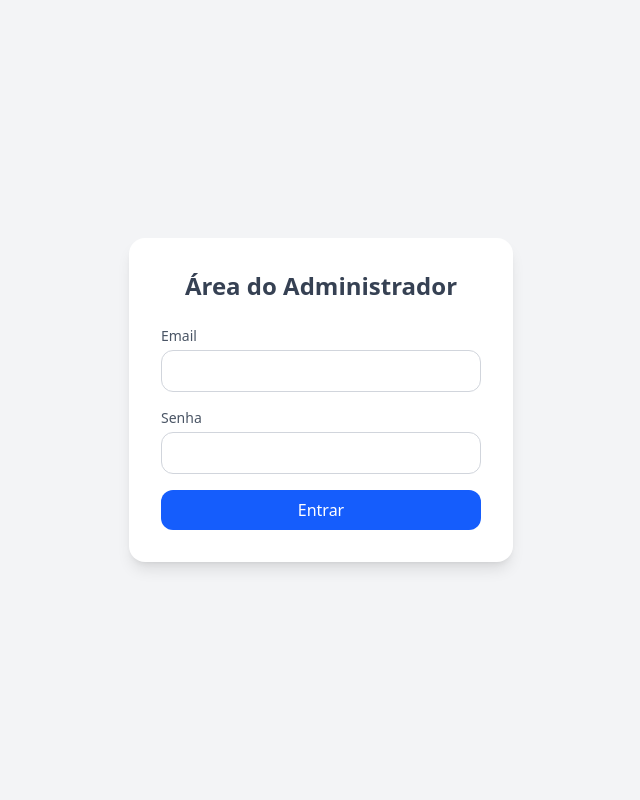
After one commit to Lucas-art-pc/TechStore, a PHP site: page /Views/AdminViewers/Login/login-admin.php in a window 1280 px wide. The commit adds this page. Shown: the whole page, without its empty margins (319-959 px from the left). Run offline with PHP 8.4, Linux system fonts and the light colour scheme; a stand-in replaces the project's code that opens the database connection.

Commit message:
Login Admin

```diff
--- a/Config/Routes.php
+++ b/Config/Routes.php
@@ -1,5 +1,6 @@
 <?php
 
+use Src\System\Controller\AdminController\AuthController\ControllerLogin;
 use Src\System\Controller\AdminController\ProductController\ControllerDeleteProd;
 use Src\System\Controller\AdminController\ProductController\ControllerErroCad;
 use Src\System\Controller\SiteController\ProductsController\ControllerListProducts;
@@ -14,11 +15,14 @@ return [
     'GET|/' => ControllerListProducts::class,
     'GET|/product' => ControllerProductPage::class,
     'GET|/list-product-admin'=> ControllerListProductsAdmin::class,
+    'POST|/list-product-admin'=> ControllerListProductsAdmin::class,
     'GET|/cadaster-product' => ControllerNewProduct::class,
     'POST|/add-product' => ControllerProcessNewProd::class,
     'GET|/delete-product' => ControllerDeleteProd::class,
     'GET|/erro-add' => ControllerErroCad::class,
     'POST|/gera-pdf' => ControllerPDF::class,
     'GET|/edit-product' => ControllerEditProd::class,
-    'POST|/edit-product' => ControllerEditProd::class
+    'POST|/edit-product' => ControllerEditProd::class,
+    'GET|/login-admin' => ControllerLogin::class,
+    'POST|/login-admin' => ControllerLogin::class
 ];
--- /dev/null
+++ b/Views/AdminViewers/Login/login-admin.php
@@ -0,0 +1,43 @@
+<?php session_start(); ?>
+<!DOCTYPE html>
+<html lang="pt-br">
+<head>
+  <meta charset="UTF-8">
+  <title>Login Admin</title>
+    <link href="/styles/output.css" rel="stylesheet">
+</head>
+<body class="bg-gray-100 flex items-center justify-center min-h-screen">
+
+  <div class="w-full max-w-sm bg-white p-8 rounded-2xl shadow-lg">
+    <h2 class="text-2xl font-bold text-gray-700 mb-6 text-center">Área do Administrador</h2>
+
+    <?php if (!empty($_SESSION['erro'])): ?>
+      <div class="bg-red-100 text-red-600 p-3 rounded mb-4 text-sm">
+        <?= $_SESSION['erro']; unset($_SESSION['erro']); ?>
+      </div>
+    <?php endif; ?>
+
+    <form action="/login-admin" method="POST" class="space-y-4">
+      <div>
+        <label for="email_admin" class="block text-sm font-medium text-gray-600">Email</label>
+        <input type="email" name="email_admin" id="email_admin" required
+          class="w-full px-4 py-2 mt-1 border border-gray-300 rounded-xl focus:outline-none focus:ring-2 focus:ring-blue-500">
+      </div>
+
+      <div>
+        <label for="senha_admin" class="block text-sm font-medium text-gray-600">Senha</label>
+        <input type="password" name="senha_admin" id="senha_admin" required
+          class="w-full px-4 py-2 mt-1 border border-gray-300 rounded-xl focus:outline-none focus:ring-2 focus:ring-blue-500">
+      </div>
+
+      <button type="submit"
+        class="w-full bg-blue-600 text-white py-2 rounded-xl hover:bg-blue-700 transition"
+        name="autenticar"
+        id="autenticar">
+        Entrar
+      </button>
+    </form>
+  </div>
+
+</body>
+</html>
--- a/public/styles/output.css
+++ b/public/styles/output.css
@@ -7,13 +7,13 @@
       "Segoe UI Emoji", "Segoe UI Symbol", "Noto Color Emoji";
     --font-mono: ui-monospace, SFMono-Regular, Menlo, Monaco, Consolas, "Liberation Mono",
       "Courier New", monospace;
+    --color-red-100: oklch(93.6% 0.032 17.717);
     --color-red-500: oklch(63.7% 0.237 25.331);
     --color-red-600: oklch(57.7% 0.245 27.325);
     --color-blue-400: oklch(70.7% 0.165 254.624);
     --color-blue-500: oklch(62.3% 0.214 259.815);
     --color-blue-600: oklch(54.6% 0.245 262.881);
     --color-blue-700: oklch(48.8% 0.243 264.376);
-    --color-blue-800: oklch(42.4% 0.199 265.638);
     --color-blue-950: oklch(28.2% 0.091 267.935);
     --color-gray-50: oklch(98.5% 0.002 247.839);
     --color-gray-100: oklch(96.7% 0.003 264.542);
@@ -26,6 +26,7 @@
     --color-gray-900: oklch(21% 0.034 264.665);
     --color-white: #fff;
     --spacing: 0.25rem;
+    --container-sm: 24rem;
     --container-md: 28rem;
     --container-xl: 36rem;
     --container-3xl: 48rem;
@@ -247,9 +248,6 @@
   .mx-auto {
     margin-inline: auto;
   }
-  .my-12 {
-    margin-block: calc(var(--spacing) * 12);
-  }
   .my-20 {
     margin-block: calc(var(--spacing) * 20);
   }
@@ -349,9 +347,6 @@
   .table-row-group {
     display: table-row-group;
   }
-  .h-1 {
-    height: calc(var(--spacing) * 1);
-  }
   .h-1\/2 {
     height: calc(1/2 * 100%);
   }
@@ -385,6 +380,9 @@
   .max-w-md {
     max-width: var(--container-md);
   }
+  .max-w-sm {
+    max-width: var(--container-sm);
+  }
   .max-w-xl {
     max-width: var(--container-xl);
   }
@@ -393,9 +391,6 @@
   }
   .flex-1 {
     flex: 1;
-  }
-  .flex-shrink {
-    flex-shrink: 1;
   }
   .shrink {
     flex-shrink: 1;
@@ -421,9 +416,6 @@
   .items-center {
     align-items: center;
   }
-  .items-center-safe {
-    align-items: safe center;
-  }
   .items-start {
     align-items: flex-start;
   }
@@ -444,6 +436,13 @@
       --tw-space-y-reverse: 0;
       margin-block-start: calc(calc(var(--spacing) * 2) * var(--tw-space-y-reverse));
       margin-block-end: calc(calc(var(--spacing) * 2) * calc(1 - var(--tw-space-y-reverse)));
+    }
+  }
+  .space-y-4 {
+    :where(& > :not(:last-child)) {
+      --tw-space-y-reverse: 0;
+      margin-block-start: calc(calc(var(--spacing) * 4) * var(--tw-space-y-reverse));
+      margin-block-end: calc(calc(var(--spacing) * 4) * calc(1 - var(--tw-space-y-reverse)));
     }
   }
   .space-y-6 {
@@ -527,6 +526,9 @@
   .bg-gray-900 {
     background-color: var(--color-gray-900);
   }
+  .bg-red-100 {
+    background-color: var(--color-red-100);
+  }
   .bg-red-500 {
     background-color: var(--color-red-500);
   }
@@ -538,6 +540,9 @@
   }
   .p-2 {
     padding: calc(var(--spacing) * 2);
+  }
+  .p-3 {
+    padding: calc(var(--spacing) * 3);
   }
   .p-4 {
     padding: calc(var(--spacing) * 4);
@@ -774,9 +779,21 @@
       border-color: var(--color-blue-500);
     }
   }
+  .focus\:ring-2 {
+    &:focus {
+      --tw-ring-shadow: var(--tw-ring-inset,) 0 0 0 calc(2px + var(--tw-ring-offset-width)) var(--tw-ring-color, currentcolor);
+      box-shadow: var(--tw-inset-shadow), var(--tw-inset-ring-shadow), var(--tw-ring-offset-shadow), var(--tw-ring-shadow), var(--tw-shadow);
+    }
+  }
   .focus\:ring-blue-500 {
     &:focus {
       --tw-ring-color: var(--color-blue-500);
+    }
+  }
+  .focus\:outline-none {
+    &:focus {
+      --tw-outline-style: none;
+      outline-style: none;
     }
   }
   .sm\:grid-cols-2 {
```
Also changed, not shown: public/index.php (+15 -7 lines), src/Controller/AdminController/AuthController/ControllerLogin.php (+45 -0 lines), src/Controller/AdminController/ProductController/ControllerEditProd.php (+11 -4 lines), src/Controller/AdminController/ProductController/ControllerListProductsAdmin.php (+9 -0 lines), src/Controller/AdminController/ProductController/ControllerNewProduct.php (+8 -0 lines), src/Model/Admin.php (added, +40 -0 lines), src/Repository/LoginAdminRepository.php (+19 -2 lines), public/img/68711ecdc40b0celular4.png (added), public/img/68711f546b5cccelular4.png (added), public/img/68711faea2324celular4.png (added), public/img/6871207567ff8celular4.png (added).
